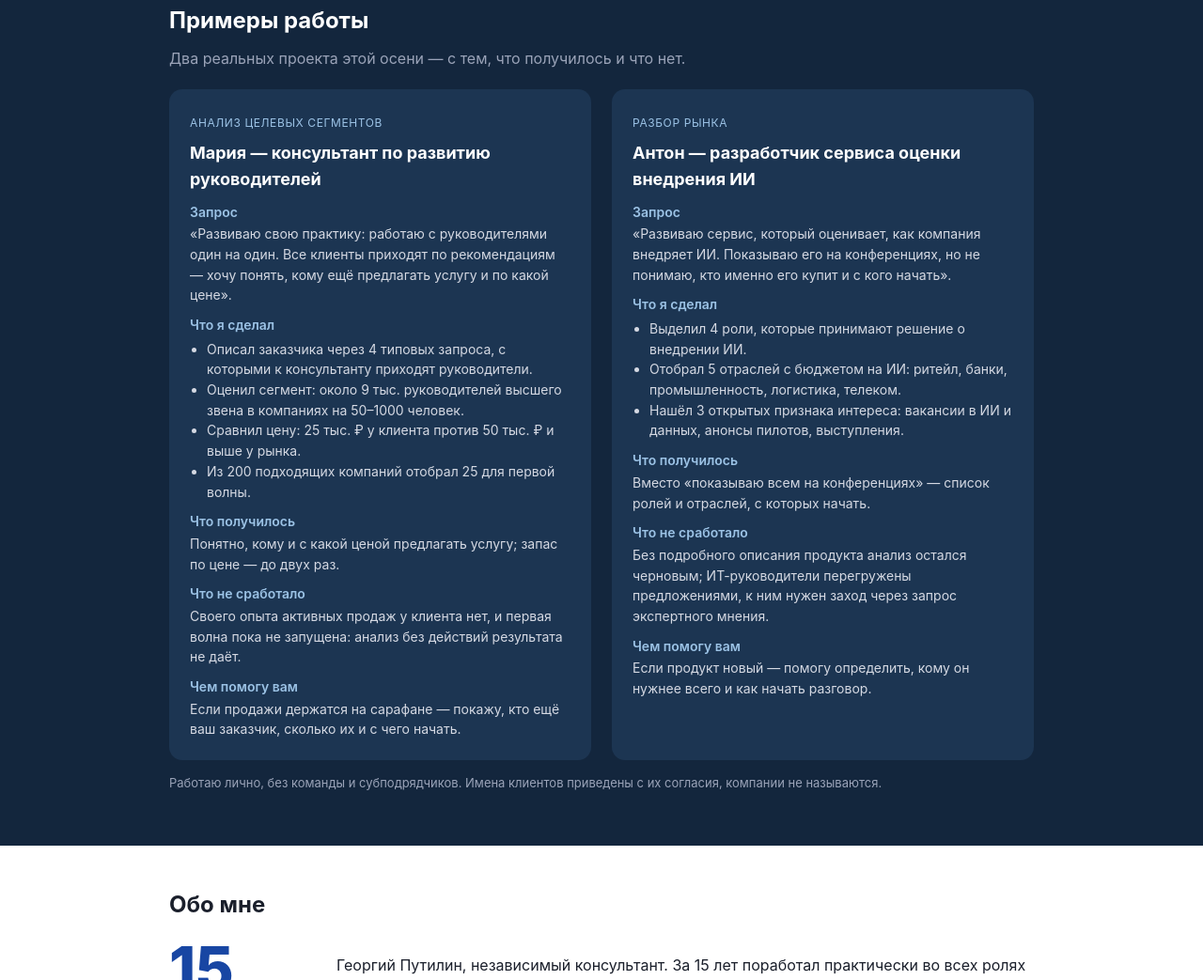
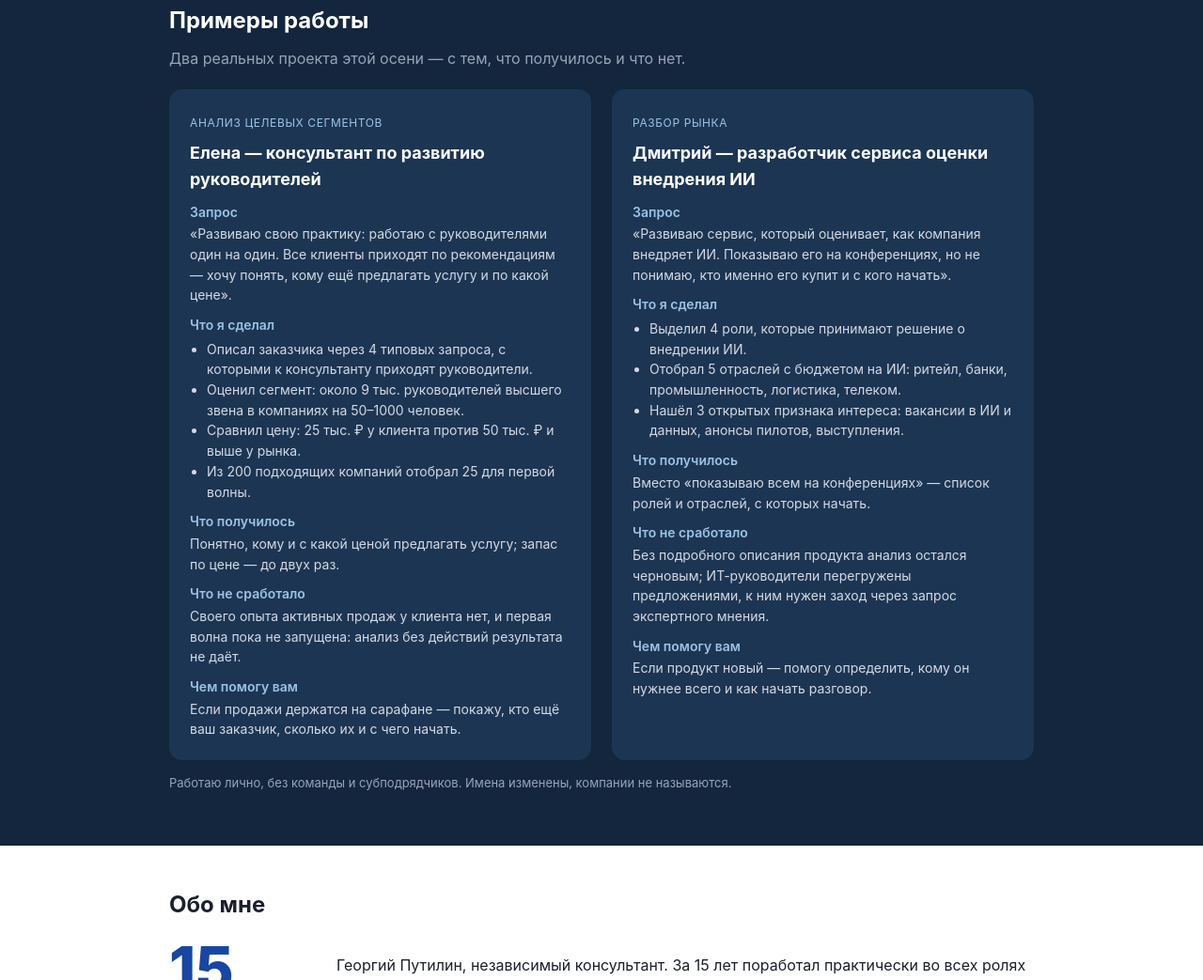
Before and after one commit to georgyputilin-ship-it/snabpodbor-site, a plain HTML site: page index.html in a window 1280 px wide. Shown: the part 2025-3068 px from the top of the page at 94% size. Drawn offline with Linux system fonts and the light colour scheme.

Commit message:
Кейсы: вымышленные имена, «Имена изменены»
Co-Authored-By: Claude Opus 5.5 <noreply@anthropic.com>
Claude-Session: https://claude.ai/code/session_01SDUXFQK8XoGqkB38rXii8V

```diff
--- a/index.html
+++ b/index.html
@@ -178,7 +178,7 @@
     <div class="cases">
       <div class="case">
         <span class="lbl">Анализ целевых сегментов</span>
-        <h3>Мария — консультант по развитию руководителей</h3>
+        <h3>Елена — консультант по развитию руководителей</h3>
         <dl>
           <dt>Запрос</dt><dd>«Развиваю свою практику: работаю с руководителями один на один. Все клиенты приходят по рекомендациям — хочу понять, кому ещё предлагать услугу и по какой цене».</dd>
           <dt>Что я сделал</dt><dd><ul>
@@ -194,7 +194,7 @@
       </div>
       <div class="case">
         <span class="lbl">Разбор рынка</span>
-        <h3>Антон — разработчик сервиса оценки внедрения ИИ</h3>
+        <h3>Дмитрий — разработчик сервиса оценки внедрения ИИ</h3>
         <dl>
           <dt>Запрос</dt><dd>«Развиваю сервис, который оценивает, как компания внедряет ИИ. Показываю его на конференциях, но не понимаю, кто именно его купит и с кого начать».</dd>
           <dt>Что я сделал</dt><dd><ul>
@@ -208,7 +208,7 @@
         </dl>
       </div>
     </div>
-    <p class="note">Работаю лично, без команды и субподрядчиков. Имена клиентов приведены с их согласия, компании не называются.</p>
+    <p class="note">Работаю лично, без команды и субподрядчиков. Имена изменены, компании не называются.</p>
   </div>
 </section>
 
```
